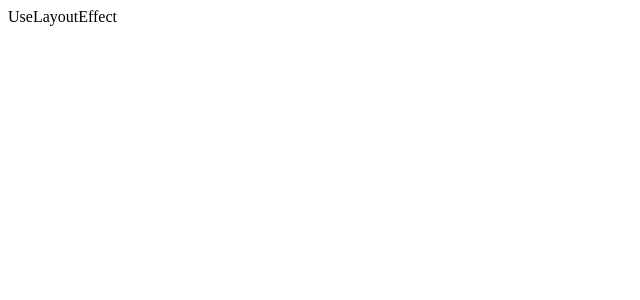
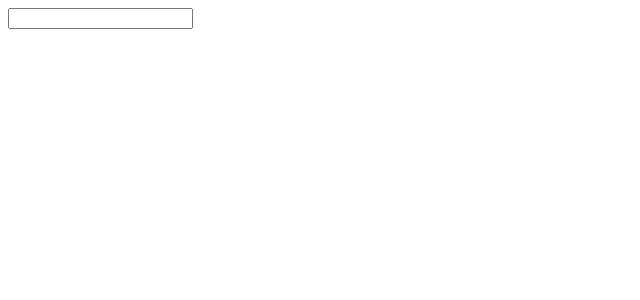
Before and after one commit to Shiho317/react-hooks, a React (Create React App) app: page /uselayout in a window 1280 px wide. Shown: the top 300 px of the page, without its empty margins (0-640 px from the left). Built offline with nearby package versions, Linux system fonts and the light colour scheme.

Commit message:
added uselayout

```diff
--- a/src/Components/useLayoutEffect/UseLayoutEffect.js
+++ b/src/Components/useLayoutEffect/UseLayoutEffect.js
@@ -1,7 +1,15 @@
-import React from 'react'
+import React, { useLayoutEffect, useRef } from 'react'
 
 export default function UseLayoutEffect() {
+  const inputRef = useRef(null);
+
+  useLayoutEffect(() => {
+    console.log(inputRef.current.value);
+  }, []);
+
   return (
-    <div>UseLayoutEffect</div>
+    <div>
+      <input type='text' ref={inputRef}/>
+    </div>
   )
 }
```
